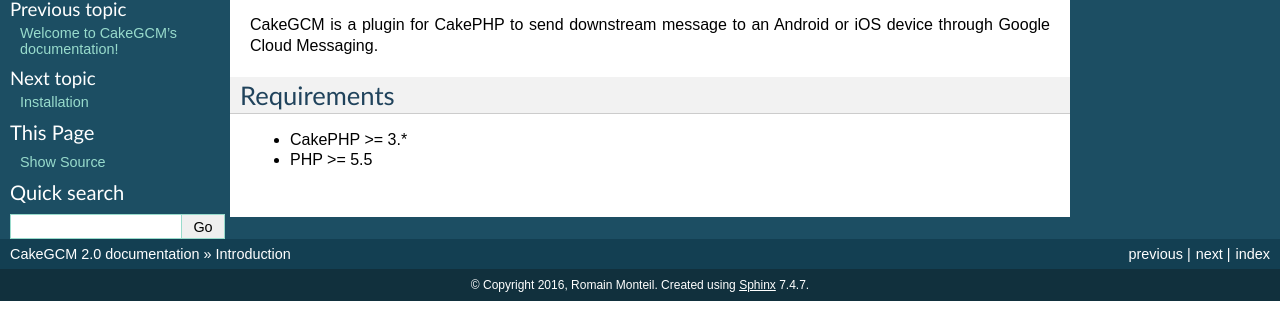
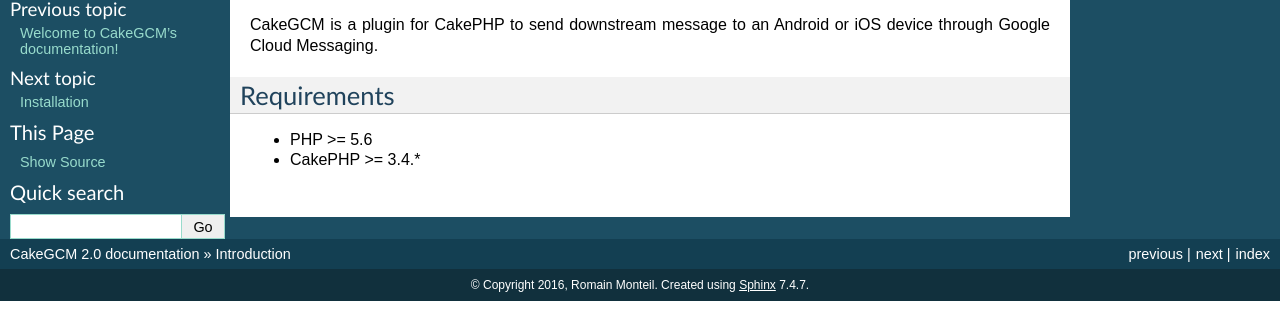
Before and after one commit to ker0x/CakeGCM, a Sphinx documentation site: the page built from docs/introduction.rst, in a window 1280 px wide. Shown: the part 134-457 px from the top of the page. Built offline with Sphinx 7.4.7, drawn with Linux system fonts in a browser that asks for light colours.

Commit message:
[n/a] Update documentation

```diff
--- a/docs/introduction.rst
+++ b/docs/introduction.rst
@@ -9,5 +9,5 @@
 Requirements
 ------------
 
-* CakePHP >= 3.*
-* PHP >= 5.5
+* PHP >= 5.6
+* CakePHP >= 3.4.*
```
